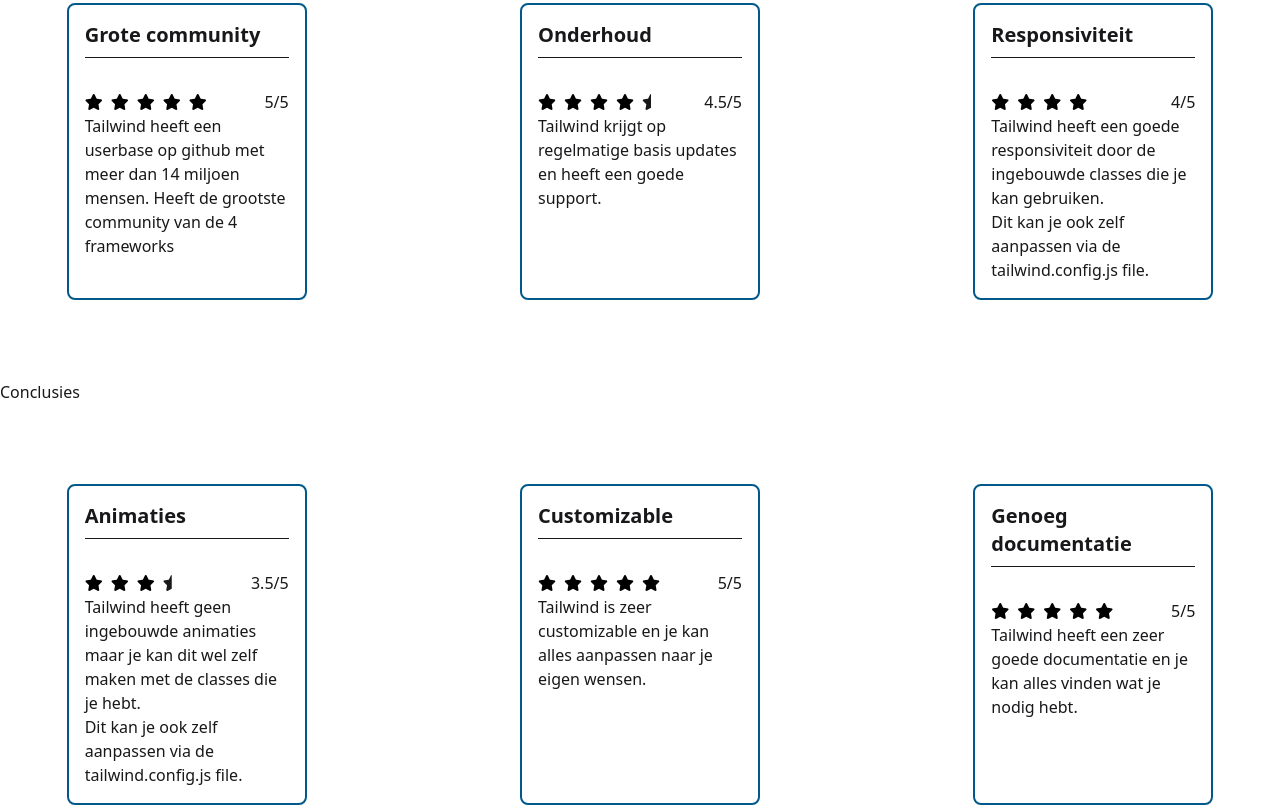
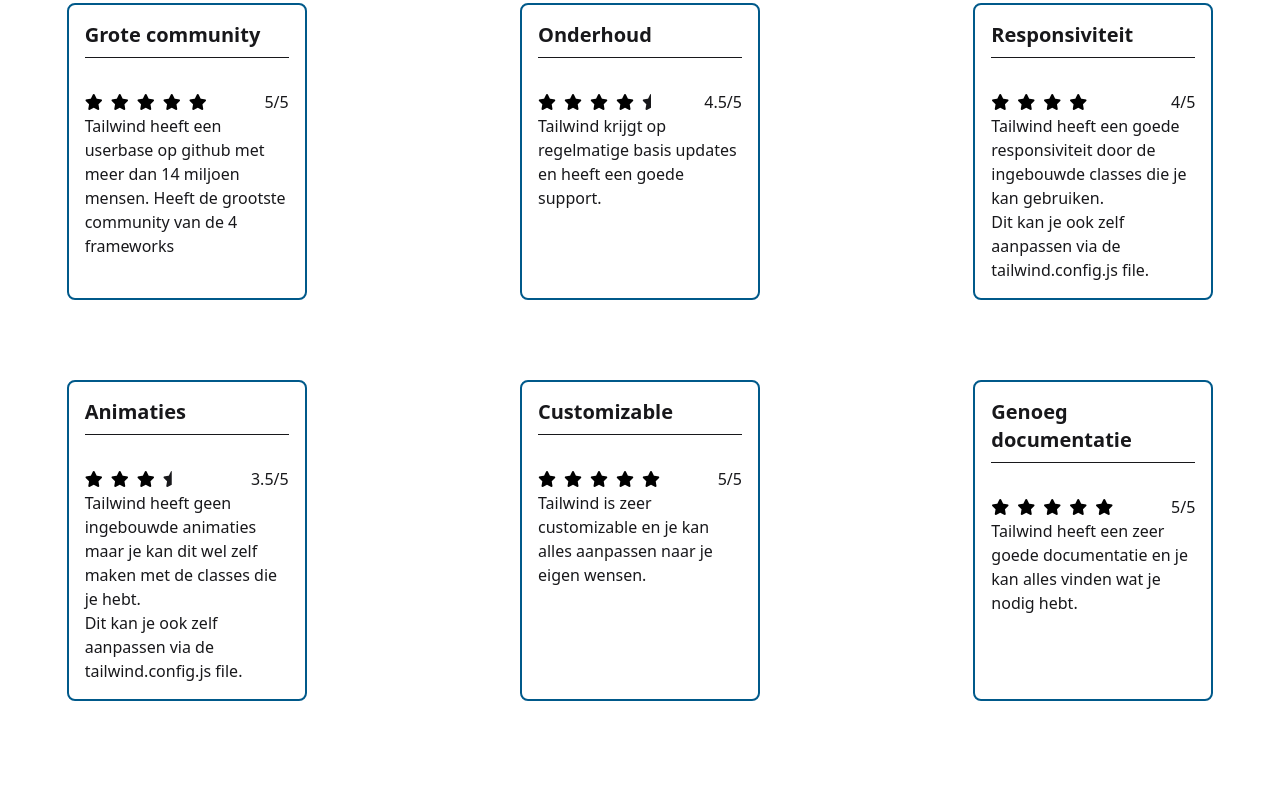
Before and after one commit to GhostAlec/Graduaatsproef_2025_Alec_Andries_2DVOb, a plain HTML site: page tailwind/tailwind.html in a window 1280 px wide. Shown: the part 3587-4392 px from the top of the page. After the commit the page ends 4288 px from the top, so only its background shows below. Drawn offline with nearby package versions, Linux system fonts and the light colour scheme.

Commit message:
verwijderen overbodige h1

```diff
--- a/tailwind/tailwind.html
+++ b/tailwind/tailwind.html
@@ -636,11 +636,7 @@
         </div>
     </div>
 
-<div>
-    <h1>
-        Conclusies
-    </h1>
-</div>
+
 
 
     <div class="flex  flex-row flex-wrap justify-around  gap-[5rem]">
```
